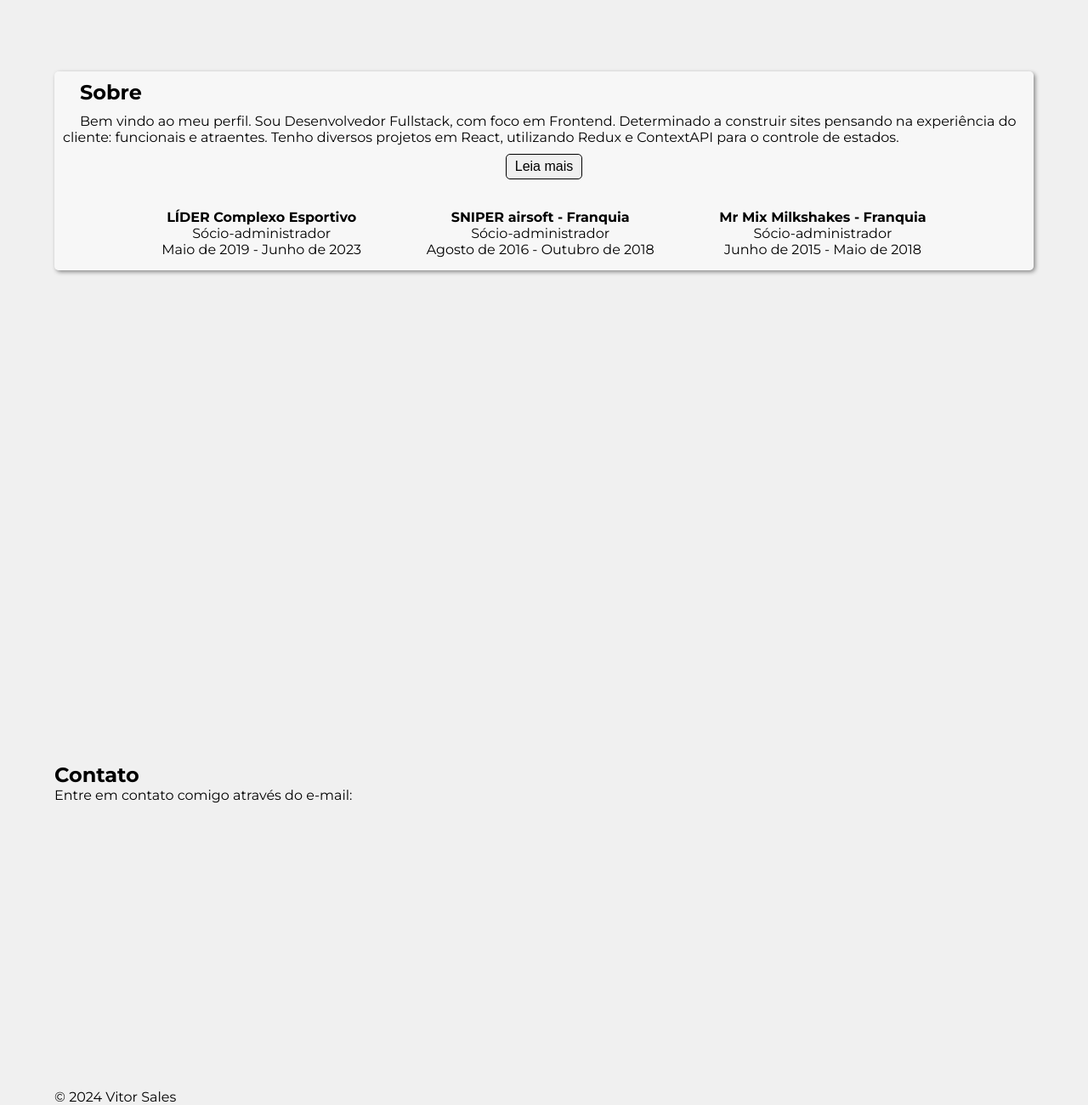
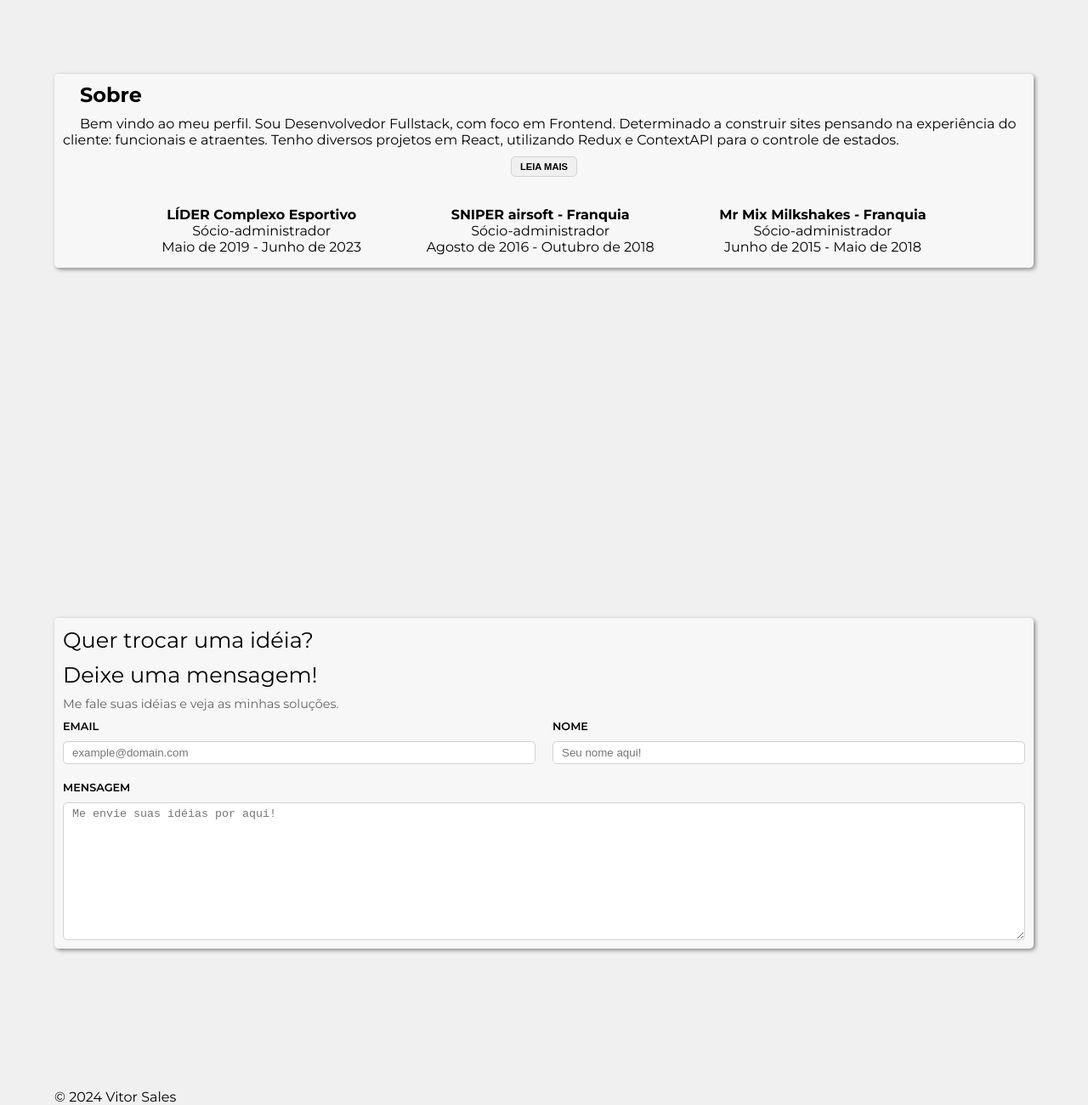
Before and after one commit to Vitor-Sales/Portfolio, a plain HTML site: page src/index.html in a window 1280 px wide. Shown: the part 1670-2970 px from the top of the page at 85% size. Drawn offline with nearby package versions, Linux system fonts and the light colour scheme.

Commit message:
Contact Prototype done

```diff
--- a/src/index.html
+++ b/src/index.html
@@ -64,7 +64,7 @@
 
         <p  class="more-text">Em 2023, dei início ao processo de transição de carreira, buscando entrar em um mundo que eu desejava há tempos. Estou muito feliz com minha escolha e animado com as próximas experiências e aprendizados.
         </p>
-        <button class="read-more-btn">Leia mais</button>
+        <button class="read-more-btn">LEIA MAIS</button>
         <div>
           <div>
             <h4>LÍDER Complexo Esportivo</h4>
@@ -84,9 +84,26 @@
         </div>
       </div>
     </section>
-    <section class="contact-container">
-      <h2>Contato</h2>
-      <p>Entre em contato comigo através do e-mail: </p>
+    <section>
+      <div class="contact-container">
+        <p class="main-p">Quer trocar uma idéia?</p>
+        <p class="main-p">Deixe uma mensagem!</p>
+        <p class="extra-p">Me fale suas idéias e veja as minhas soluções.</p>
+        <form action="" id="contact-form">
+          <div class="group-form">
+            <label for="email">EMAIL</label>
+            <input type="email" id="email" name="email" placeholder="example@domain.com">
+          </div>
+          <div class="group-form">
+            <label for="name">NOME</label>
+            <input type="text" id="name" name="name" placeholder="Seu nome aqui!">
+          </div>
+          <div class="group-form">
+            <label for="message">MENSAGEM</label>
+            <textarea name="message" id="message" placeholder="Me envie suas idéias por aqui!" cols="40" rows="10"></textarea>
+          </div>
+        </form>
+      </div>
     </section>
   </main>
   <footer>
--- a/src/index.js
+++ b/src/index.js
@@ -63,11 +63,11 @@ readMoreBtn.addEventListener('click', () => {
     for (let i = 0; i < hiddenTexts.length; i++) {
       hiddenTexts[i].style.display = 'inline';
     }
-    readMoreBtn.textContent = 'Leia menos';
+    readMoreBtn.textContent = 'LEIA MENOS';
   } else {
     for (let i = 0; i < hiddenTexts.length; i++) {
       hiddenTexts[i].style.display = 'none';
     }
-    readMoreBtn.textContent = 'Leia mais';
+    readMoreBtn.textContent = 'LEIA MAIS';
   }
 })
--- a/src/style.css
+++ b/src/style.css
@@ -9,6 +9,7 @@
   --primary-color: #f0f0f0;
   --secondary-color: rgb(101, 101, 101);
   --third-color: rgba(255, 255, 255, 0.505);
+  --border-color: rgb(210, 210, 210);
   --shadow-color: rgba(0, 0, 0, 0.44);
   --font-collor: black;
   --main-font: "Montserrat", serif;
@@ -141,9 +142,8 @@ body {
   box-shadow: 2px 2px 5px black;
 }
 
-.about-container {
+.about-container, .contact-container {
   background-color: var(--third-color);
-  /* border: 1px solid black; */
   padding: 10px;
   border-radius: 5px;
   box-shadow: 2px 2px 5px var(--shadow-color);
@@ -167,9 +167,9 @@ body {
 .read-more-btn {
   background-color:var(--primary-color);
   color: black;
-  font-size: 1rem;
-  font-weight: 500;
-  border: 1px solid black;
+  font-size: .7rem;
+  font-weight: 600;
+  border: 1px solid var(--border-color);
   padding: 5px 10px;
   margin: 0 auto;
   cursor: pointer;
@@ -191,11 +191,62 @@ body {
   margin-top: 20px;
 }
 
+.contact-container > div {
+  display: flex;
+  justify-content: center;
+  gap: 5%;
+  text-align: center;
+  margin-top: 20px;
+}
+
 .about-container > div > div {
   /* border: 1px solid black;
   border-radius: 5px;
   background-color: var(--primary-color); */
   padding: 5px 10px;
+}
+
+.main-p {
+  font-size: 1.6rem;
+  font-size: 1.6rem;
+}
+
+.extra-p {
+  color: var(--secondary-color);
+  font-size: .9rem;
+}
+
+#contact-form {
+  display: flex;
+  flex-wrap: wrap;
+  gap: 20px;
+}
+
+#contact-form div {
+  flex: 1 1 calc(50% - 20px);
+}
+
+#contact-form label {
+  margin-bottom: 10px;
+  font-weight: 600;
+  font-size: .8rem;
+}
+
+#contact-form input {
+  padding: 5px 10px;
+  border-radius: 5px;
+  border: 1px solid var(--border-color);
+}
+
+#contact-form textarea {
+  padding: 5px 10px;
+  border-radius: 5px;
+  border: 1px solid var(--border-color);
+}
+
+.group-form {
+  display: flex;
+  flex-direction: column;
 }
 
 
```
